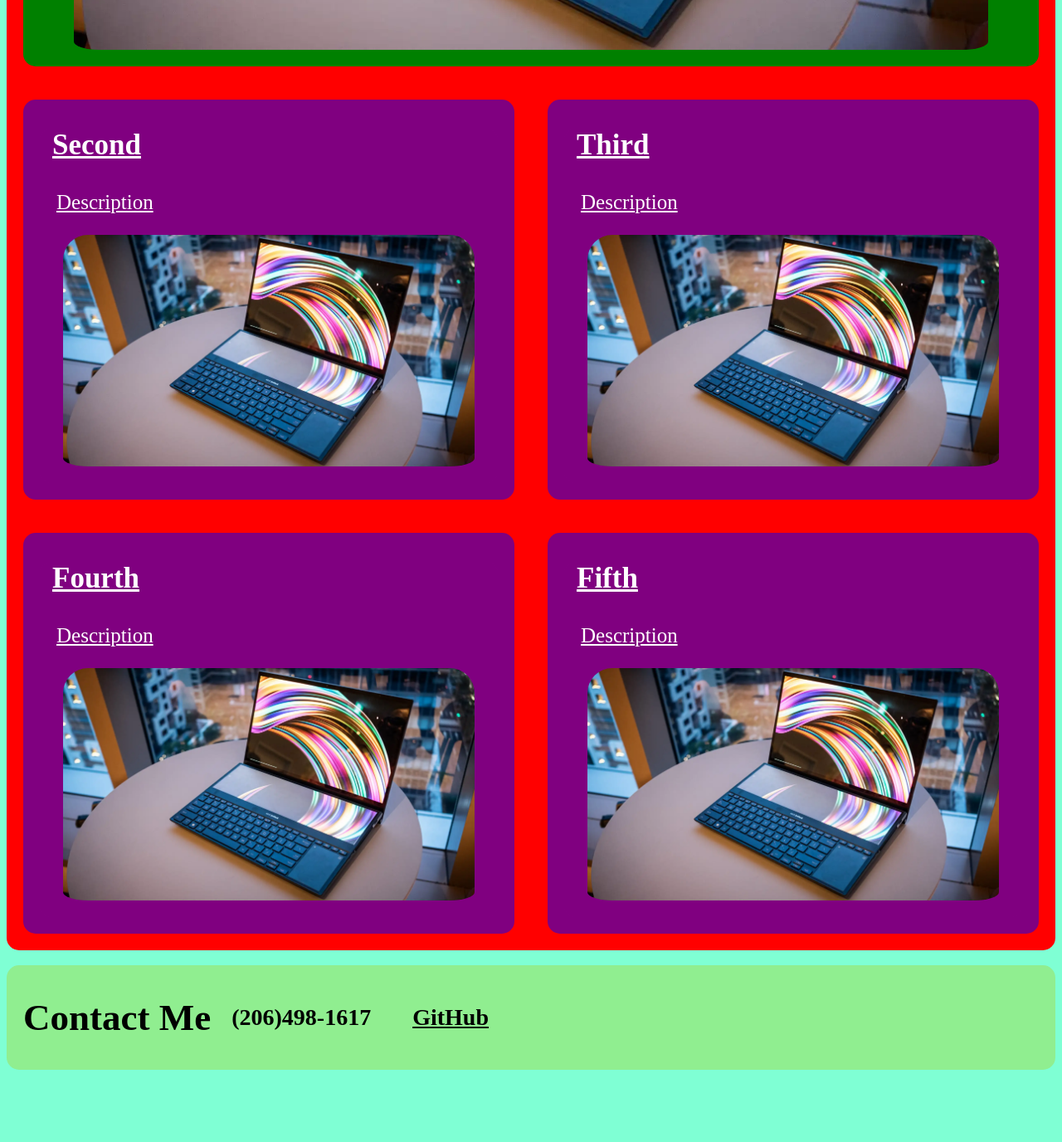
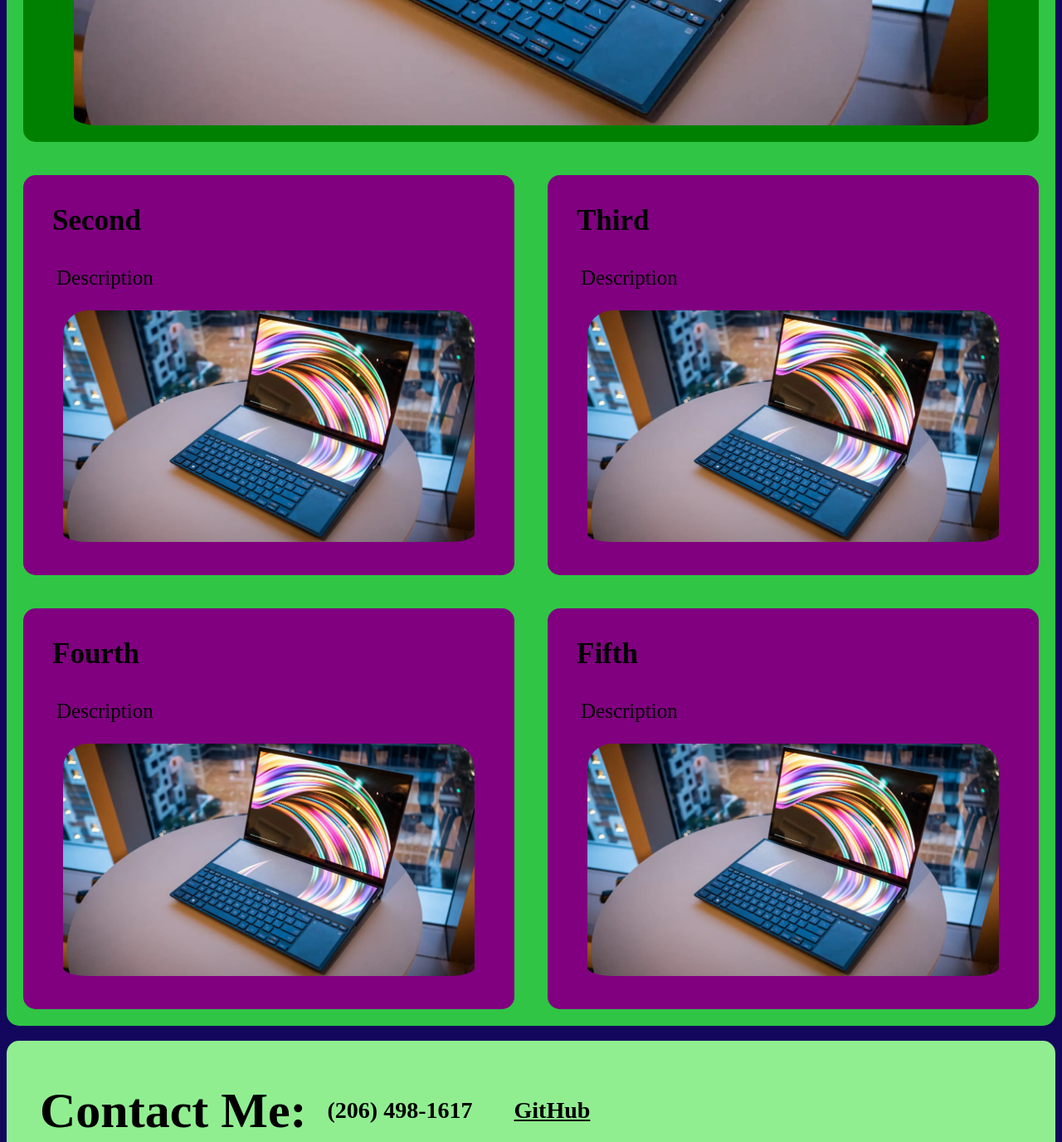
Before and after one commit to NJscc/professional_portfolio, a plain HTML site: page index.html in a window 1280 px wide. Shown: the part 1180-2556 px from the top of the page at 83% size. Before the commit the page ends 2477 px from the top, so only its background shows below. Drawn offline with Linux system fonts and the light colour scheme.

Commit message:
refreshing background colors and text colors for contrast

```diff
--- a/assets/style.css
+++ b/assets/style.css
@@ -3,22 +3,23 @@
 body {
     display: flex;
     flex-direction: column;
-    background-color:aquamarine;
+    background-color:rgb(19, 6, 93);
   }
 
 /* Header elements */
 header {
-    border-radius: 15px;
-    display: flex;
-    flex-direction: row;
-    justify-content: space-between;
-    align-items: center;
-    background-color:blue;
-    color: white;
+  margin-top: 20px;
+  border-radius: 15px;
+  display: flex;
+  flex-direction: row;
+  justify-content: space-between;
+  align-items: center;
+  background-color:rgb(75, 75, 244);
+  color: black;
 }
 
-header a{
-  color: white;
+header a {
+  color: black;
 }
 
 nav {
@@ -65,13 +66,14 @@ h1 {
 }
 
 h2 {
-  font-size: 45px;
-  padding-left: 20px;
+  font-size: 60px;
+  padding-left: 40px;
 }
 
 h3 {
   font-size: 35px;
   padding-left: 15px;
+  color: black;
 }
 
 li {
@@ -94,7 +96,7 @@ section {
 }
 
 #about_me {
-  background-color:yellow;
+  background-color:rgb(17, 216, 242);
 }
 
 #about_me p {
@@ -105,7 +107,7 @@ section {
 
 /* 'Work' Section */
 #work {
-  background-color:red;
+  background-color:rgb(48, 197, 68);
   display: flex;
   flex-wrap: wrap;
   justify-content: space-between;
@@ -149,7 +151,8 @@ section {
 
 /* Format other display cards */
 .card {
-  color: white;
+  text-decoration: none;
+  color: black;
   border-radius: 15px;
   background-color:purple;
   flex: 1 1 40%;
@@ -161,6 +164,10 @@ section {
   font-size: 25px;
 }
 
+.card_description {
+
+}
+
 /* Hover Effects */
 
 .card_primary:hover,
--- a/index.html
+++ b/index.html
@@ -42,8 +42,10 @@
 
               <a class="card_primary" href="#">
                 <article>
-                  <h3>Primary</h3>
-                  <p>Description</p>
+                  <div class="card_text">
+                    <h3>Primary</h3>
+                    <p class="card_description">Description</p>
+                  </div>
                   <div class="image">
                     <img src="./assets/sample_image.webp" alt="Demonstration background image.">
                   </div>
@@ -52,8 +54,10 @@
 
               <a class="card" href="#">
                 <article class="card">
-                <h3>Second</h3>
-                <p>Description</p>
+                <div class="card_text">
+                  <h3>Second</h3>
+                  <p class="card_description">Description</p>
+                </div>
                 <div class="image">
                   <img src="./assets/sample_image.webp" alt="Demonstration background image.">
                 </div>
@@ -62,8 +66,10 @@
 
               <a class="card" href="#">
                <article class="card">
-                <h3>Third</h3>
-                <p>Description</p>
+                <div class="card_text">
+                  <h3>Third</h3>
+                  <p class="card_description">Description</p>
+                </div>
                 <div class="image">
                    <img src="./assets/sample_image.webp" alt="Demonstration background image.">
                 </div>
@@ -72,8 +78,10 @@
 
               <a class="card" href="#">
                <article class="card">
-                <h3>Fourth</h3>
-                 <p>Description</p>
+                <div class="card_text">
+                  <h3>Fourth</h3>
+                  <p class="card_description">Description</p>
+                </div>
                  <div class="image">
                    <img src="./assets/sample_image.webp" alt="Demonstration background image.">
                 </div>
@@ -82,8 +90,10 @@
 
               <a class="card" href="#">
                 <article class="card">
-                  <h3>Fifth</h3>
-                  <p>Description</p>
+                  <div class="card_text">
+                    <h3>Fifth</h3>
+                    <p class="card_description">Description</p>
+                  </div>
                   <div class="image">
                     <img src="./assets/sample_image.webp" alt="Demonstration background image.">
                   </div>
@@ -93,8 +103,8 @@
 
             <!--Contact Me-->
             <section id="contact_me">
-              <h2>Contact Me</h2>
-              <p>(206)498-1617</p>
+              <h2>Contact Me:</h2>
+              <p>(206) 498-1617</p>
               <a href="https://github.com/NJscc">GitHub</a>
             </section>
 
```
